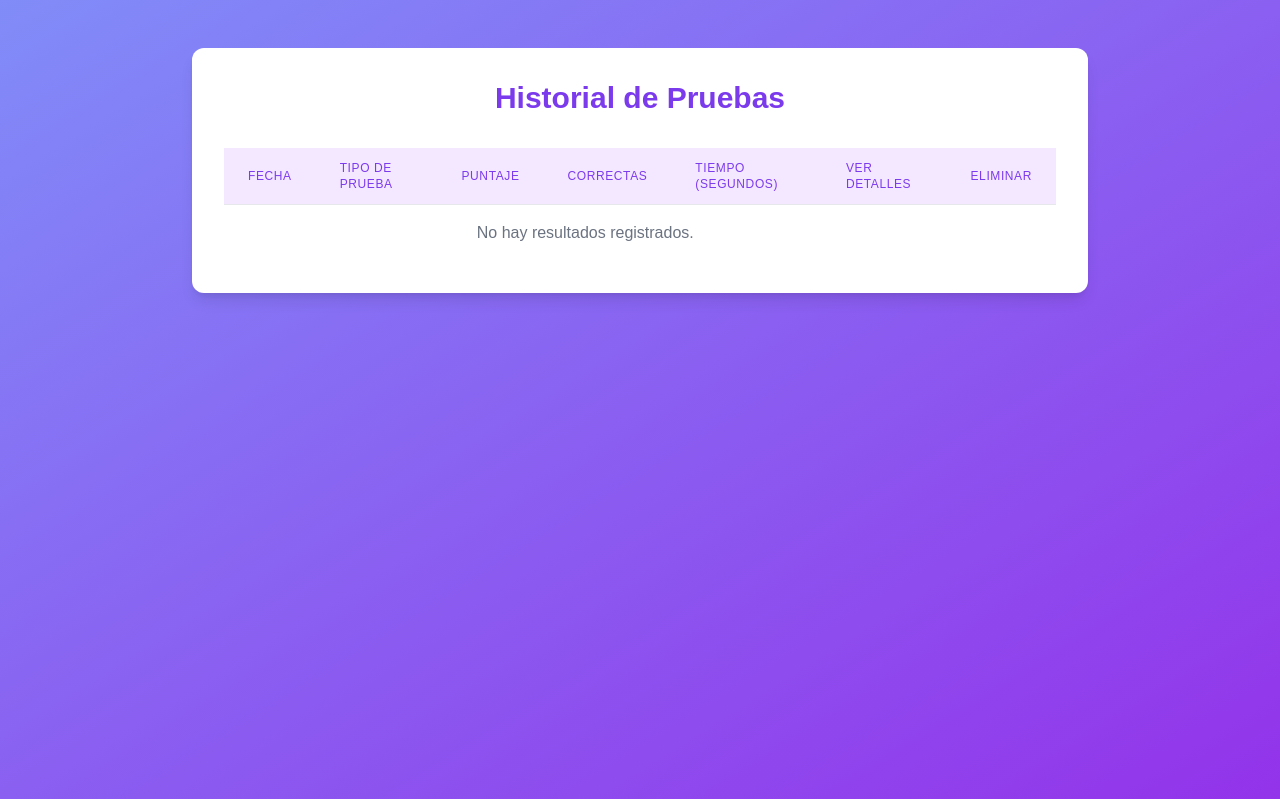
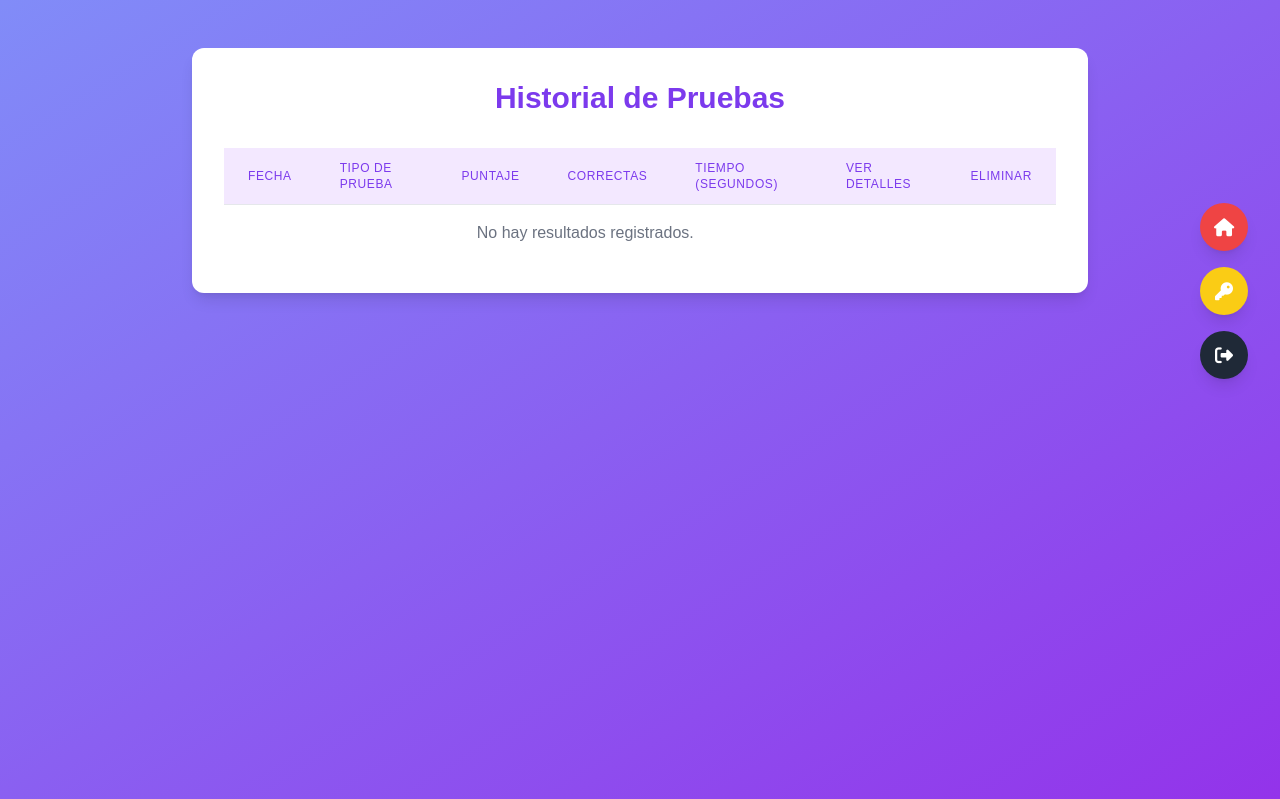
Before and after one commit to Sebastianl1232/Pro-Simu, a Flask app: page /history in a window 1280 px wide. Shown: the part 64-863 px from the top of the page. Run offline with Flask 3, Linux system fonts and the light colour scheme; the visitor is signed in with stand-in values (Sample User, id 1); data that the repository does not hold is empty; some libraries are stand-ins or nearby versions.

Commit message:
Agregar botones flotantes de seguridad para usuarios autenticados en la interfaz

```diff
--- a/templates/base.html
+++ b/templates/base.html
@@ -109,6 +109,37 @@
                 </div>
             </div>
         </div>
+        {% else %}
+        <!-- Botones flotantes de seguridad para usuario autenticado -->
+        <div class="fixed right-8 top-1/3 flex flex-col space-y-4 z-50">
+            <div class="relative group flex justify-center">
+                <a href="{{ url_for('index') }}" class="bg-red-500 text-white rounded-full w-12 h-12 flex items-center justify-center shadow-lg hover:bg-red-600 transition">
+                    <i class="fas fa-home text-lg"></i>
+                </a>
+                <div class="absolute right-0 top-1/2 -translate-y-1/2 bg-red-500 text-white px-8 py-3 rounded-full shadow-lg opacity-0 group-hover:opacity-100 pointer-events-none transition-all whitespace-nowrap font-semibold text-lg flex items-center" style="min-width: 120px; min-height: 48px;">
+                    <span class="mr-2">INICIO</span>
+                    <i class="fas fa-home text-lg"></i>
+                </div>
+            </div>
+            <div class="relative group flex justify-center">
+                <a href="{{ url_for('change_password') }}" class="bg-yellow-400 text-white rounded-full w-12 h-12 flex items-center justify-center shadow-lg hover:bg-yellow-500 transition">
+                    <i class="fas fa-key text-lg"></i>
+                </a>
+                <div class="absolute right-0 top-1/2 -translate-y-1/2 bg-yellow-400 text-white px-8 py-3 rounded-full shadow-lg opacity-0 group-hover:opacity-100 pointer-events-none transition-all whitespace-nowrap font-semibold text-lg flex items-center" style="min-width: 160px; min-height: 48px;">
+                    <span class="mr-2">CAMBIAR CONTRASEÑA</span>
+                    <i class="fas fa-key text-lg"></i>
+                </div>
+            </div>
+            <div class="relative group flex justify-center">
+                <a href="{{ url_for('logout') }}" class="bg-gray-800 text-white rounded-full w-12 h-12 flex items-center justify-center shadow-lg hover:bg-gray-900 transition">
+                    <i class="fas fa-sign-out-alt text-lg"></i>
+                </a>
+                <div class="absolute right-0 top-1/2 -translate-y-1/2 bg-gray-800 text-white px-8 py-3 rounded-full shadow-lg opacity-0 group-hover:opacity-100 pointer-events-none transition-all whitespace-nowrap font-semibold text-lg flex items-center" style="min-width: 160px; min-height: 48px;">
+                    <span class="mr-2">CERRAR SESIÓN</span>
+                    <i class="fas fa-sign-out-alt text-lg"></i>
+                </div>
+            </div>
+        </div>
         {% endif %}
     </main>
 
```
